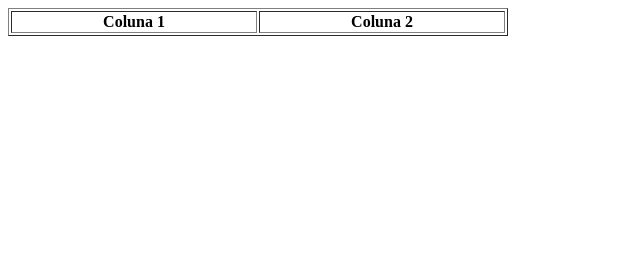
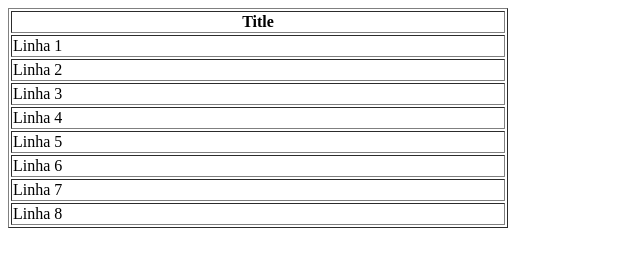
Before and after one commit to CassianeVitoria/projetoweb, a plain HTML site: page index.html in a window 1280 px wide. Shown: the whole page, without its empty margins (0-640 px from the left). Drawn offline with Linux system fonts and the light colour scheme.

Commit message:
Add files via upload

```diff
--- a/index.html
+++ b/index.html
@@ -8,10 +8,35 @@
     <table border="1" width="500">
         <thead>
             <tr>
-                <th scope="col"> Coluna 1 </th>
-                <th scope="col"> Coluna 2 </th>
+                <th scope="col"> Title  </th>
             </tr>
         </thead>
+        <tbody>
+            <tr>
+                <td> Linha 1</td>
+            </tr>
+            <tr>
+                <td> Linha 2</td>
+            </tr>
+            <tr>
+                <td> Linha 3</td>
+            </tr>
+            <tr>
+                <td> Linha 4</td>
+            </tr>
+            <tr>
+                <td> Linha 5</td>
+            </tr>
+            <tr>
+                <td> Linha 6</td>
+            </tr>
+            <tr>
+                <td> Linha 7</td>
+            </tr>
+            <tr>
+                <td> Linha 8</td>
+            </tr>
+        </tbody>
     </table>
 </body>
 </html>
```
